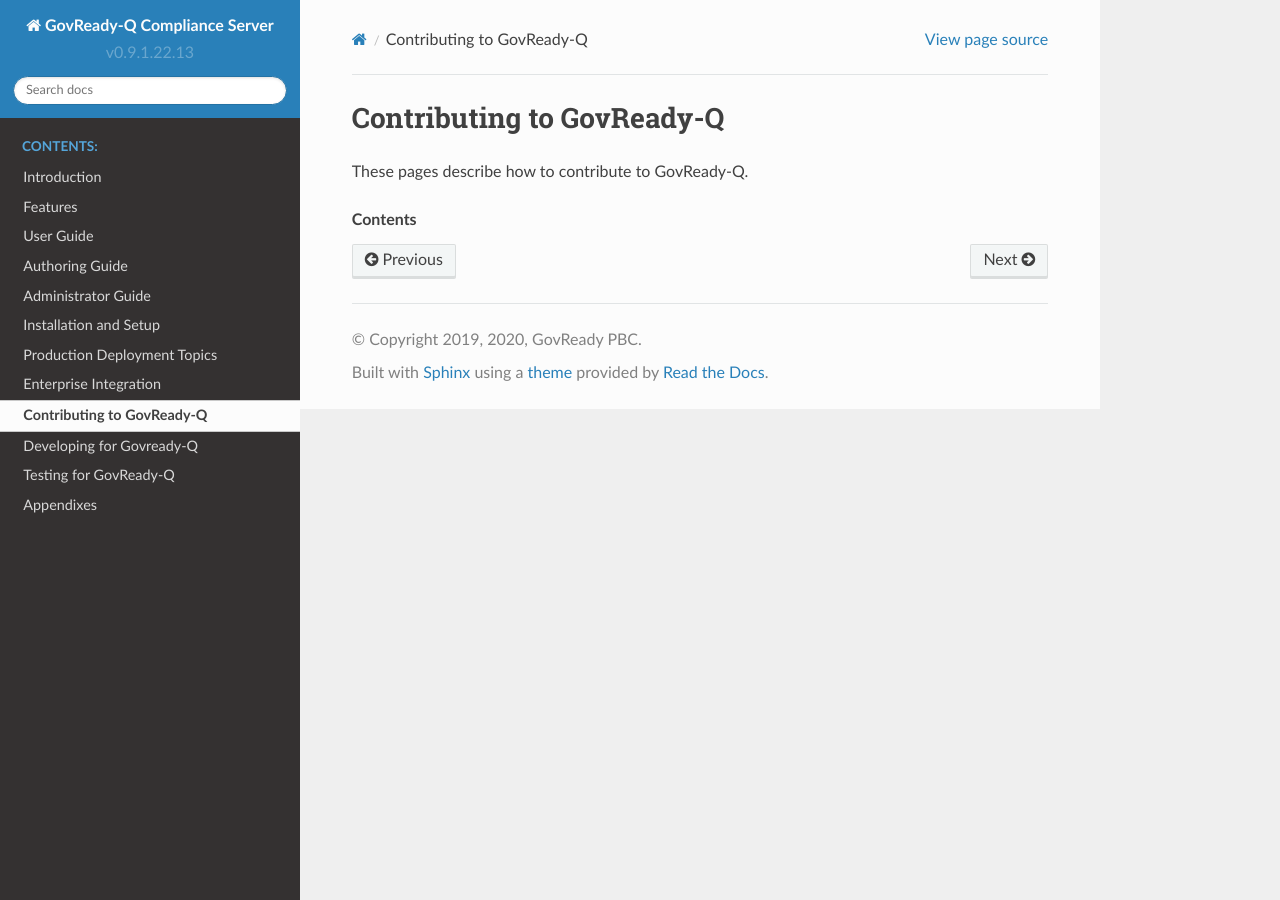
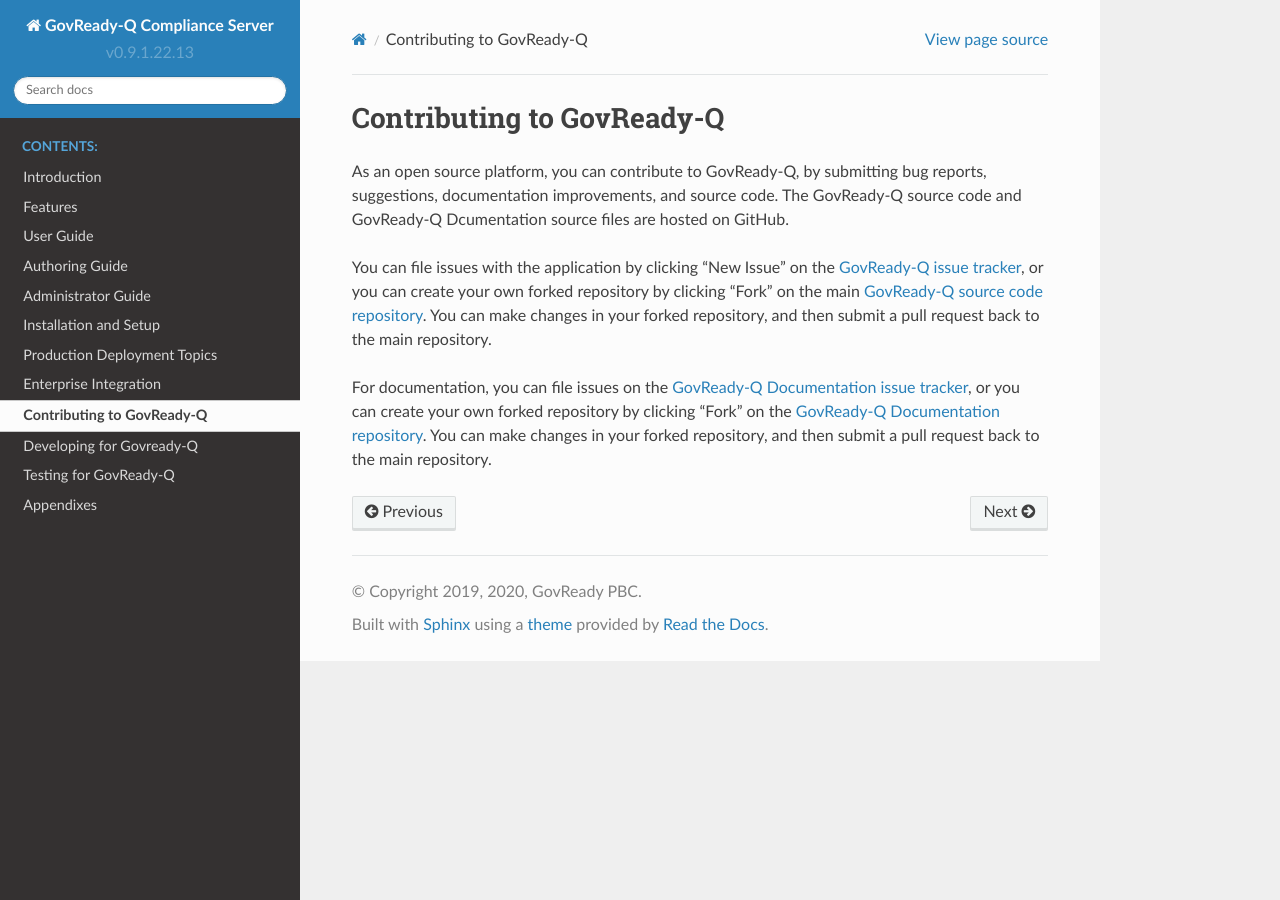
Before and after one commit to GovReady/govready-q-docs, a Sphinx documentation site: the page built from source/contributing-to-govready-q/index.rst, in a window 1280 px wide. Built offline with Sphinx 7.4.7 and the Read the Docs theme 2.0.0, drawn with Linux system fonts in a browser that asks for light colours.

Commit message:
created contributing-to-govready-q prose

```diff
--- a/source/contributing-to-govready-q/index.rst
+++ b/source/contributing-to-govready-q/index.rst
@@ -6,14 +6,10 @@
 ==========================
 
 .. meta::
-  :description: These pages describe how to contribute to GovReady-Q.
+  :description: As an open source platform, you can contribute to GovReady-Q.
 
-These pages describe how to contribute to GovReady-Q.
+As an open source platform, you can contribute to GovReady-Q, by submitting bug reports, suggestions, documentation improvements, and source code.  The GovReady-Q source code and GovReady-Q Dcumentation source files are hosted on GitHub.
 
-.. note:
-   This section is still under development.
+You can file issues with the application by clicking "New Issue" on the `GovReady-Q issue tracker <https://github.com/GovReady/govready-q/issues>`__, or you can create your own forked repository by clicking "Fork" on the main `GovReady-Q source code repository <https://github.com/GovReady/govready-q>`__.  You can make changes in your forked repository, and then submit a pull request back to the main repository.
 
-.. topic:: Contents
-
-    .. toctree::
-        :maxdepth: 1
+For documentation, you can file issues on the `GovReady-Q Documentation issue tracker <https://github.com/GovReady/govready-q-docs/issues>`__, or you can create your own forked repository by clicking "Fork" on the `GovReady-Q Documentation repository <https://github.com/GovReady/govready-q-docs>`__.  You can make changes in your forked repository, and then submit a pull request back to the main repository.
```
